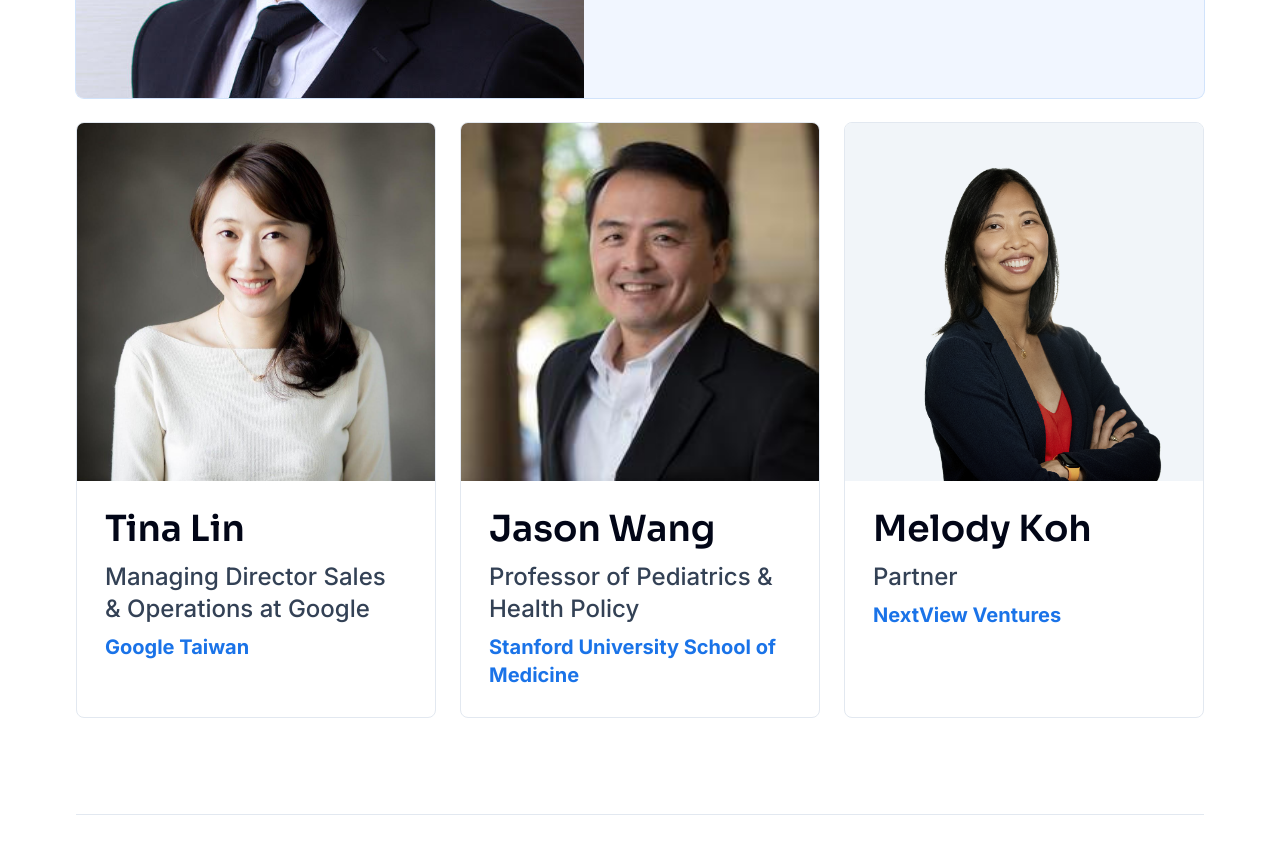
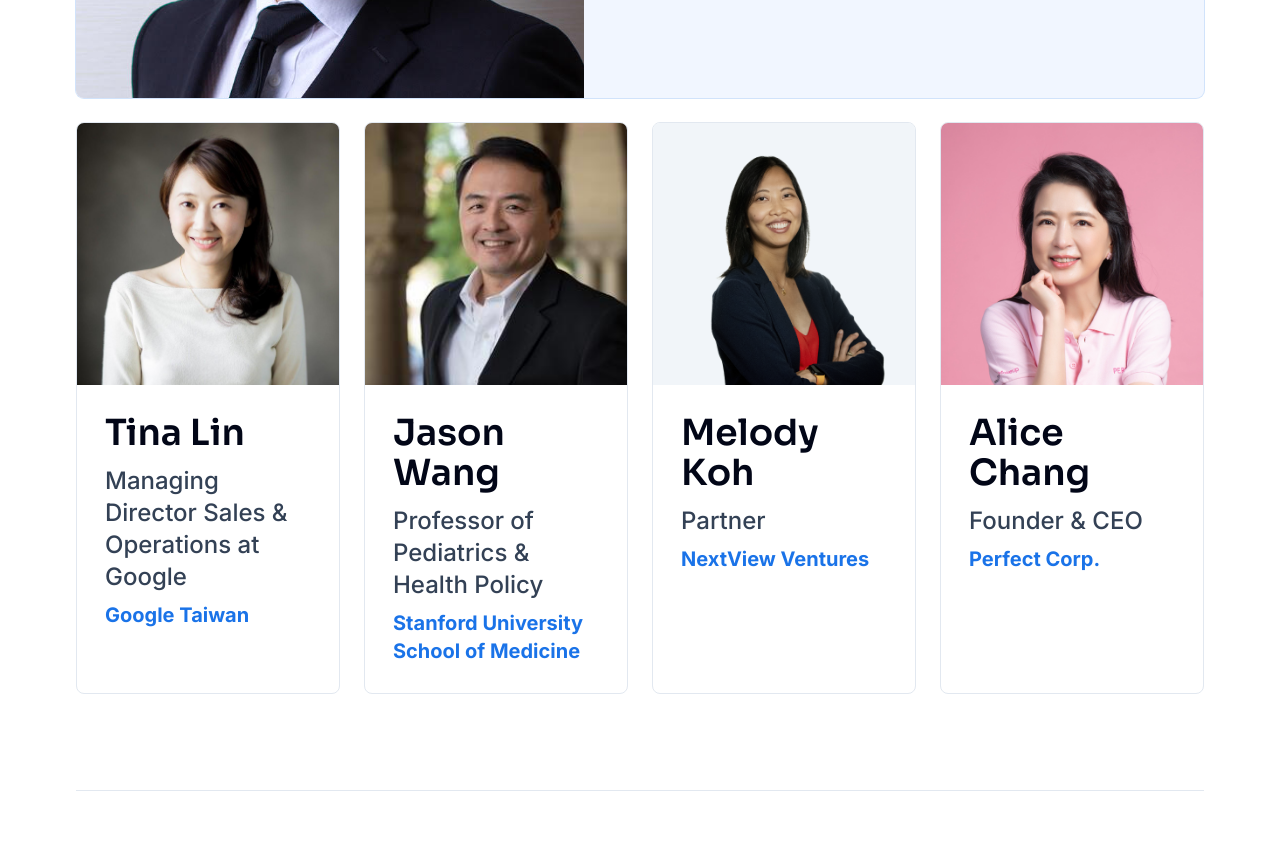
Before and after one commit to NYCU-SYC/Google-Project-Hatcher-X-SparkLabs-Website, a Next.js app: page / in a window 1280 px wide. Shown: the part 4960-5813 px from the top of the page. Built offline with nearby package versions, Linux system fonts and the light colour scheme; no server answers.

Commit message:
Add Alice Chang to featured mentors

```diff
--- a/components/sections/Mentors.tsx
+++ b/components/sections/Mentors.tsx
@@ -117,7 +117,13 @@ const mentorLineup: MentorEntry[] = [
   },
 ];
 
-const featuredMentorNames = ["Steve Chen", "Tina Lin", "Jason Wang", "Melody Koh"];
+const featuredMentorNames = [
+  "Steve Chen",
+  "Tina Lin",
+  "Jason Wang",
+  "Melody Koh",
+  "Alice Chang",
+];
 function MentorAvatar({
   mentor,
   locale,
@@ -219,7 +225,7 @@ export function Mentors() {
               </div>
             </motion.article>
 
-            <div className="grid gap-5 md:grid-cols-3 md:gap-6">
+            <div className="grid gap-5 sm:grid-cols-2 xl:grid-cols-4 md:gap-6">
               {supportingFeaturedMentors.map((mentor, i) => (
               <motion.article
                 key={mentor.name}
```
